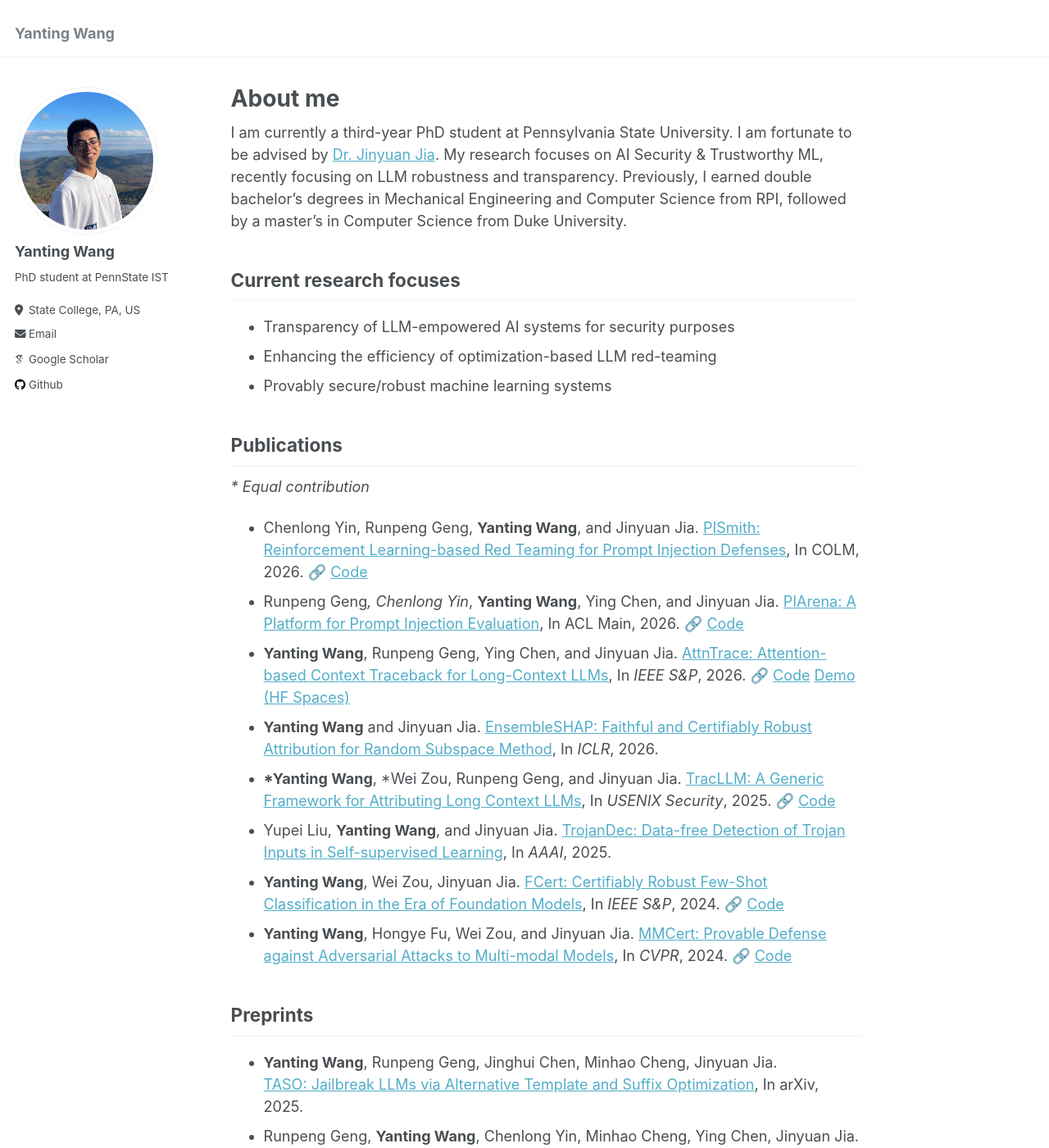
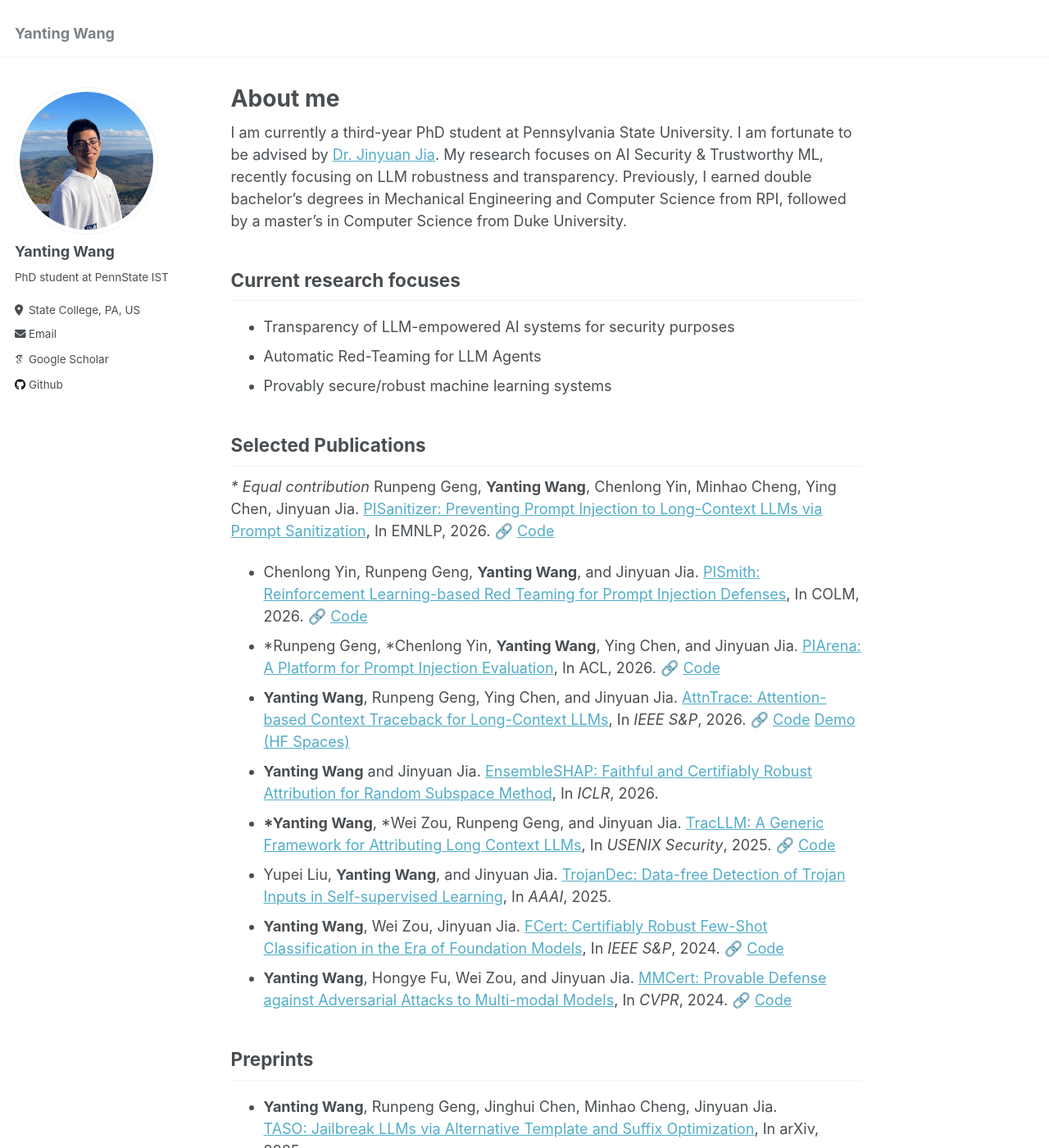
Before and after one commit to Wang-Yanting/Wang-Yanting.github.io, a Jekyll site: the page built from _pages/about.md, in a window 1280 px wide and 1400 px high. Shown: the whole window at 82% size. Built offline with Jekyll 4.4.1, drawn with Linux system fonts in a browser that asks for light colours; some web fonts are replaced; some of the changed text lies outside the part shown.

Commit message:
Revise about page with updated research and publications
Updated research focus and publication sections, including new entries and formatting changes.

```diff
--- a/_pages/about.md
+++ b/_pages/about.md
@@ -12,15 +12,15 @@ I am currently a third-year PhD student at Pennsylvania State University. I am f
 
 ## Current research focuses
 * Transparency of LLM-empowered AI systems for security purposes
-* Enhancing the efficiency of optimization-based LLM red-teaming
+* Automatic Red-Teaming for LLM Agents
 * Provably secure/robust machine learning systems
 
-## Publications
+## Selected Publications
 
 *\* Equal contribution*
-
+Runpeng Geng, **Yanting Wang**, Chenlong Yin, Minhao Cheng, Ying Chen, Jinyuan Jia. [PISanitizer: Preventing Prompt Injection to Long-Context LLMs via Prompt Sanitization](https://arxiv.org/pdf/2511.10720v1), In EMNLP, 2026. 🔗 [Code](https://github.com/sleeepeer/PISanitizer)
 * Chenlong Yin, Runpeng Geng, **Yanting Wang**, and Jinyuan Jia. [PISmith: Reinforcement Learning-based Red Teaming for Prompt Injection Defenses](https://arxiv.org/abs/2603.13026), In COLM, 2026. 🔗 [Code](https://github.com/albert-y1n/PISmith)
-* Runpeng Geng*, Chenlong Yin*, **Yanting Wang**, Ying Chen, and Jinyuan Jia. [PIArena: A Platform for Prompt Injection Evaluation](https://arxiv.org/abs/2604.08499), In ACL Main, 2026. 🔗 [Code](https://github.com/sleeepeer/PIArena)
+* \*Runpeng Geng, \*Chenlong Yin, **Yanting Wang**, Ying Chen, and Jinyuan Jia. [PIArena: A Platform for Prompt Injection Evaluation](https://arxiv.org/abs/2604.08499), In ACL, 2026. 🔗 [Code](https://github.com/sleeepeer/PIArena)
 * **Yanting Wang**, Runpeng Geng, Ying Chen, and Jinyuan Jia. [AttnTrace: Attention-based Context Traceback for Long-Context LLMs](https://arxiv.org/html/2508.03793v1), In *IEEE S&P*, 2026. 🔗 [Code](https://github.com/Wang-Yanting/AttnTrace) [Demo (HF Spaces)](https://huggingface.co/spaces/SecureLLMSys/AttnTrace)
 * **Yanting Wang** and Jinyuan Jia. [EnsembleSHAP: Faithful and Certifiably Robust Attribution for Random Subspace Method](https://openreview.net/forum?id=u0UjdCMPLc&noteId=u0UjdCMPLc), In *ICLR*, 2026.
 * **\*Yanting Wang**,  \*Wei Zou, Runpeng Geng, and Jinyuan Jia. [TracLLM: A Generic Framework for Attributing Long Context LLMs](https://arxiv.org/abs/2506.04202), In *USENIX Security*, 2025. 🔗 [Code](https://github.com/Wang-Yanting/TracLLM)
@@ -40,6 +38,11 @@ I am currently a third-year PhD student at Pennsylvania State University. I am f
 * Yupei Liu, **Yanting Wang**, Yuqi Jia, Jinyuan Jia, and Neil Zhenqiang Gong.
   [SecInfer: Preventing Prompt Injection via Inference-Time Scaling](https://arxiv.org/abs/2509.24967), In arXiv, 2025.
 * Yuzhou Nie, **Yanting Wang**, Jinyuan Jia, Michael J. De Lucia, Nathaniel D. Bastian, Wenbo Guo, and Dawn Song. [TrojFM: Resource-efficient Backdoor Attacks against Very Large Foundation Models](https://arxiv.org/abs/2405.16783), In arxiv, 2024.
+
+## Experience
+
+**Research Scientist Intern**, ByteDance, San Jose, CA | May 2026 – Present
+- Research on automated red-teaming for LLM agents.
 
 ## Professional Service
 ### Program Committee member:
```
Also changed, not shown: other parts of _pages/about.md (+0 -2 lines).
